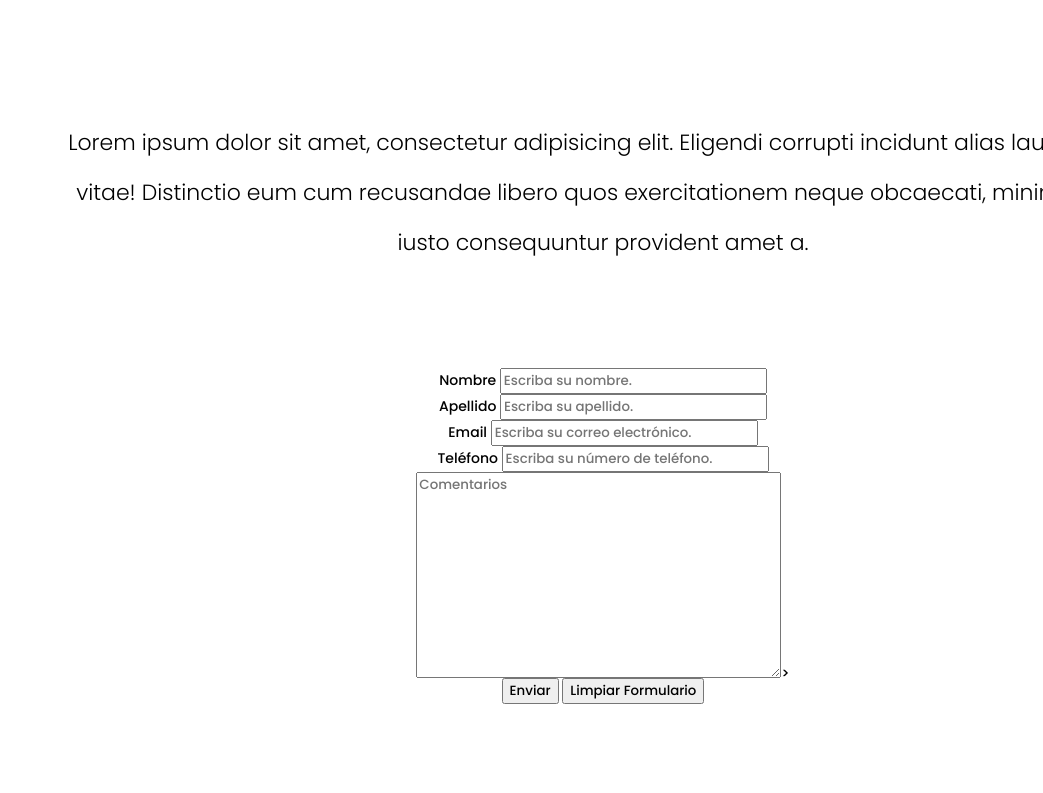
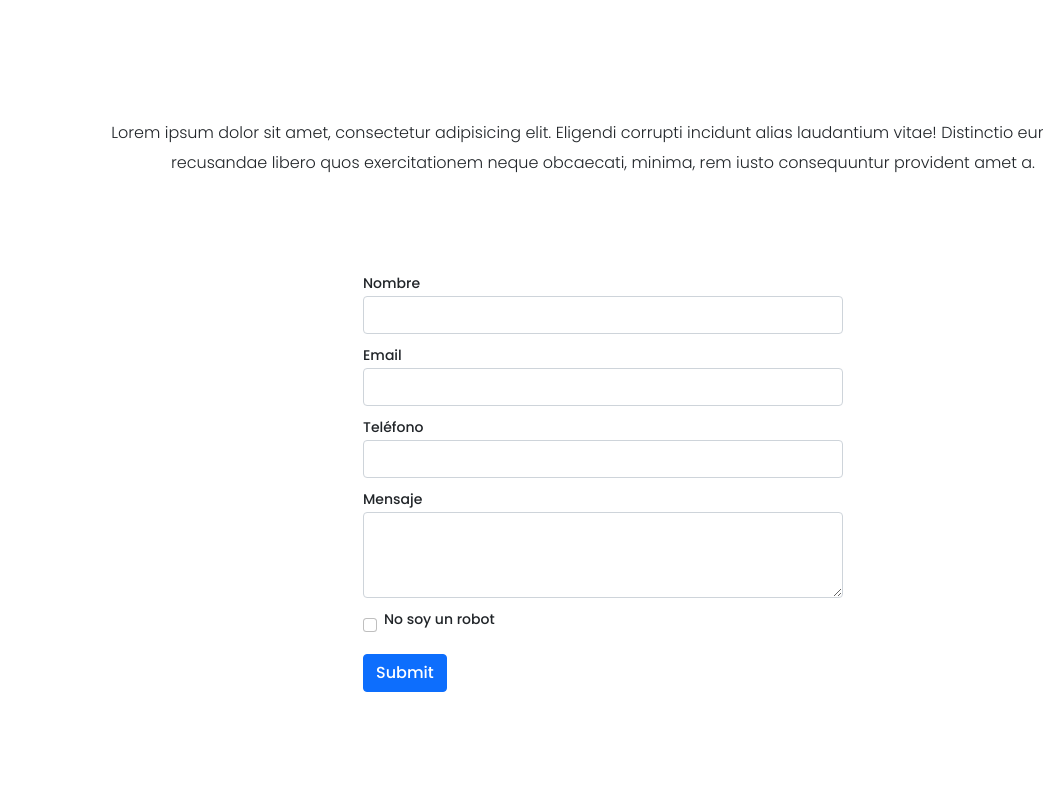
Before and after one commit to ecostabal/coderhouse, a plain HTML site: page pages/contacto.html in a window 1280 px wide. Shown: the part 827-1620 px from the top of the page, without its empty margins (237-1280 px from the left). Drawn offline with nearby package versions, Linux system fonts and the light colour scheme.

Commit message:
versionmejorada

```diff
--- a/css/stylesheet.css
+++ b/css/stylesheet.css
@@ -4,6 +4,36 @@
   text-decoration: none;
   margin: 0%;
 }
+
+h1 {
+  font-size: 40px;
+  font-weight: 400;
+  line-height : 70px;
+}
+
+h2 {
+  font-size: 20px;
+}
+
+p {
+  font-size: 16px;
+  line-height: 30px;
+}
+
+.botonColorRojizo {
+  background: linear-gradient(to right, #ee0979, #ff6a00);
+  font-size: 14px;
+  border: 0px;
+  padding: 20px;
+  opacity: 80%;
+  width: 100%;
+  margin-top: 20px;
+}
+
+.botonColorRojizo:hover {
+  opacity: 100%;
+}
+
 
 .header {
   height: 100px;
@@ -277,12 +307,12 @@ h2 {
 }
 
 #form {
-  text-align: center;
-  justify-content:flex-end;
+  text-align: left;
   font-size: 14px;
   margin-top: 100px;
+  margin-right: 300px;
+  margin-left: 300px;
   line-height: 10px;
-  width: 100%;
 }
 
 .formInput {
--- a/pages/contacto.html
+++ b/pages/contacto.html
@@ -5,6 +5,8 @@
     <meta http-equiv="X-UA-Compatible" content="IE=edge">
     <meta name="viewport" content="width=device-width, initial-scale=1.0">
     <title>HomeSpotter - Contacto</title>
+    <link href="https://cdn.jsdelivr.net/npm/bootstrap@5.0.2/dist/css/bootstrap.min.css" rel="stylesheet" integrity="sha384-EVSTQN3/azprG1Anm3QDgpJLIm9Nao0Yz1ztcQTwFspd3yD65VohhpuuCOmLASjC" crossorigin="anonymous">
+    <script src="https://cdn.jsdelivr.net/npm/bootstrap@5.0.2/dist/js/bootstrap.bundle.min.js" integrity="sha384-MrcW6ZMFYlzcLA8Nl+NtUVF0sA7MsXsP1UyJoMp4YLEuNSfAP+JcXn/tWtIaxVXM" crossorigin="anonymous"></script>
     <link rel="shortcut icon" href="../FAVICON.svg">
     <link rel="stylesheet" href="../css/stylesheet.css">
     <link rel="preconnect" href="https://fonts.googleapis.com">
@@ -55,30 +57,29 @@
         </div>
         <p>Lorem ipsum dolor sit amet, consectetur adipisicing elit. Eligendi corrupti incidunt alias laudantium vitae! Distinctio eum cum recusandae libero quos exercitationem neque obcaecati, minima, rem iusto consequuntur provident amet a.<br/></p>
         <div id="form">
-            <form action="">
-                <div class="formInput">
-                    <label for="">Nombre</label>
-                    <input type="text" placeholder="Escriba su nombre." required>
+          <form>
+            <div class="mb-3">
+              <label for="exampleInputEmail1" class="form-label">Nombre</label>
+              <input type="email" class="form-control" id="exampleInputEmail1" aria-describedby="emailHelp">
             </div>
-                <div class="formInput">
-                    <label for="">Apellido</label>
-                    <input type="text" placeholder="Escriba su apellido." required>
+            <div class="mb-3">
+              <label for="exampleInputEmail1" class="form-label">Email</label>
+              <input type="email" class="form-control" id="exampleInputEmail1" aria-describedby="emailHelp">
             </div>
-                <div class="formInput">
-                    <label for="">Email</label>
-                    <input type="email" placeholder="Escriba su correo electrónico." required>
+            <div class="mb-3">
+              <label for="exampleInputEmail1" class="form-label">Teléfono</label>
+              <input type="email" class="form-control" id="exampleInputEmail1" aria-describedby="emailHelp">
             </div>
-                <div class="formInput">
-                    <label for="">Teléfono</label>
-                    <input type="telefono" placeholder="Escriba su número de teléfono." required>
+            <div class="mb-3">
+              <label for="exampleFormControlTextarea1" class="form-label">Mensaje</label>
+              <textarea class="form-control" id="exampleFormControlTextarea1" rows="3"></textarea>
             </div>
-                <div class="formInput">
-                    <textarea name="30" id="" cols="30" rows="10" placeholder="Comentarios"></textarea>>
+
+            <div class="mb-3 form-check">
+              <input type="checkbox" class="form-check-input" id="exampleCheck1">
+              <label class="form-check-label" for="exampleCheck1">No soy un robot</label>
             </div>
-                <div class="formInput">
-                    <input type="submit" value="Enviar">
-                    <input type="reset" value="Limpiar Formulario">
-                </div>
+            <button type="submit" class="btn btn-primary colorBotonRojizo">Submit</button>
           </form>
         </div>
       </section>
```
Also changed, not shown: index.html (+6 -1 lines). Lines whose indentation alone changed are shown as unchanged.
